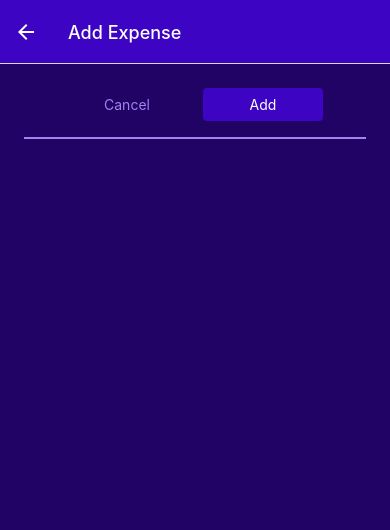
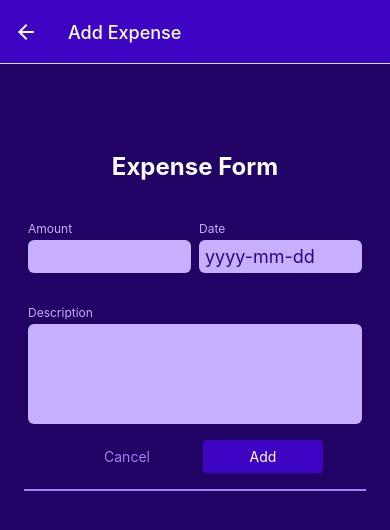
Before and after one commit to rachyharkov/rn-myexpensesapp, a React Native app: screen /ManageExpense in a window 390 px wide. Shown: the top 530 px of the page. Built offline with nearby package versions, Linux system fonts and the light colour scheme.

Commit message:
CRUD - Add

```diff
--- a/App.js
+++ b/App.js
@@ -69,7 +69,7 @@ function ExpensesOverview() {
 export default function App() {
   return (
     <>
-      <StatusBar style="auto" />
+      <StatusBar style="light" />
       <ExpensesContextProvider>
         <NavigationContainer>
           <Stack.Navigator screenOptions={{
--- /dev/null
+++ b/components/ManageExpense/ExpenseForm.js
@@ -0,0 +1,107 @@
+import { useState } from "react";
+import { StyleSheet, View, Text } from "react-native";
+import Input from "./Input";
+import Button from "../UI/Button";
+
+function ExpenseForm({ submitButtonLabel, onCancel, onSubmit }) {
+  const [inputValues, setInputValues] = useState({
+    amount: "",
+    date: "",
+    description: "",
+  });
+
+  function inputChangedHandler(inputIdentifier, enteredValue) {
+    setInputValues((currentInputValues) => {
+      return {
+        ...currentInputValues,
+        [inputIdentifier]: enteredValue,
+      };
+    });
+  }
+
+  function submitHandler() {
+    const expenseData = {
+      amount: +inputValues.amount,
+      date: new Date(inputValues.date),
+      description: inputValues.description,
+    };
+
+    onSubmit(expenseData);
+  }
+
+  return (
+    <View style={styles.form}>
+      <Text style={styles.title}>Expense Form</Text>
+      <View style={styles.inputRow}>
+        <Input
+          style={styles.rowInput}
+          label="Amount"
+          textInputConfig={{
+            keyboardType: "decimal-pad",
+            onChangeText: inputChangedHandler.bind(this, "amount"),
+            value: inputValues.amount,
+          }}
+        />
+        <Input
+          style={styles.rowInput}
+          label="Date"
+          textInputConfig={{
+            placeholder: "yyyy-mm-dd",
+            maxLength: 10,
+            onChangeText: inputChangedHandler.bind(this, "date"),
+            value: inputValues.date,
+          }}
+        />
+      </View>
+      <Input
+        label="Description"
+        textInputConfig={{
+          multiline: true,
+          autoCorrect: false,
+          // autoCapitalize: "sentences",
+          onChangeText: inputChangedHandler.bind(this, "description"),
+          value: inputValues.description,
+        }}
+      />
+      <View style={styles.buttons}>
+        <Button style={styles.button} mode="flat" onPress={onCancel}>
+          Cancel
+        </Button>
+        <Button style={styles.button} onPress={submitHandler}>
+          {submitButtonLabel}
+        </Button>
+      </View>
+    </View>
+  );
+}
+
+export default ExpenseForm;
+
+const styles = StyleSheet.create({
+  form: {
+    marginTop: 40,
+  },
+  title: {
+    fontSize: 24,
+    fontWeight: "bold",
+    color: "white",
+    marginVertical: 24,
+    textAlign: "center",
+  },
+  inputRow: {
+    flexDirection: "row",
+    justifyContent: "space-between",
+  },
+  rowInput: {
+    flex: 1,
+  },
+  button: {
+    minWidth: 120,
+    marginHorizontal: 8,
+  },
+  buttons: {
+    flexDirection: "row",
+    justifyContent: "center",
+    alignItems: "center",
+  },
+});
--- /dev/null
+++ b/components/ManageExpense/Input.js
@@ -0,0 +1,43 @@
+import { StyleSheet, Text, TextInput, View } from "react-native";
+import { GlobalStyles } from "../../constants/styles";
+
+function Input({label, style, textInputConfig}) {
+
+  let inputStyles = [styles.input]
+
+  if(textInputConfig && textInputConfig.multiline){
+    inputStyles.push(styles.inputMultiline)
+  }
+
+  return (
+    <View style={[styles.inputContainer, style]}>
+      <Text style={styles.label}>{label}</Text>
+      <TextInput style={inputStyles} {...textInputConfig} />
+    </View>
+  )
+}
+
+export default Input
+
+const styles = StyleSheet.create({
+  inputContainer: {
+    marginHorizontal: 4,
+    marginVertical: 16,
+  },
+  label: {
+    fontSize: 12,
+    color: GlobalStyles.colors.primary100,
+    marginBottom: 4,
+  },
+  input: {
+    backgroundColor: GlobalStyles.colors.primary100,
+    color: GlobalStyles.colors.primary700,
+    padding: 6,
+    borderRadius: 6,
+    fontSize: 18
+  },
+  inputMultiline: {
+    minHeight: 100,
+    textAlignVertical: 'top'
+  }
+})
--- a/screens/ManageExpense.js
+++ b/screens/ManageExpense.js
@@ -1,5 +1,6 @@
 import { useContext, useLayoutEffect } from "react";
 import { StyleSheet, Text, View } from "react-native";
+import ExpenseForm from "../components/ManageExpense/ExpenseForm";
 import Button from "../components/UI/Button";
 import IconButton from "../components/UI/IconButton";
 import { GlobalStyles } from "../constants/styles";
@@ -7,7 +8,7 @@ import { ExpensesContext } from "../store/expenses-context";
 
 function ManageExpense({ route, navigation }) {
 
-    const expenseCtx = useContext(ExpensesContext)
+  const expenseCtx = useContext(ExpensesContext)
   const editedExpenseId = route.params?.expenseId;
   const isEditing = !!editedExpenseId;
 
@@ -27,36 +28,22 @@ function ManageExpense({ route, navigation }) {
     navigation.goBack();
   }
 
-  function confirmHandler() {
+  function confirmHandler(expenseData) {
     if (isEditing) {
       expenseCtx.updateExpense(
         editedExpenseId,
-        {
-            description: 'Test Editeddd',
-            amount: 100,
-            date: new Date('2022-12-12'),
-        }
+        expenseData,
       );
     } else {
-        expenseCtx.addExpense({
-            description: 'Test',
-            amount: 100,
-            date: new Date('2022-12-12'),
-        });
+        expenseCtx.addExpense(expenseData);
     }
     navigation.goBack();
   }
 
   return (
     <View style={styles.container}>
-      <View style={styles.buttons}>
-        <Button style={styles.button} mode="flat" onPress={cancelHandler}>
-          Cancel
-        </Button>
-        <Button style={styles.button} onPress={confirmHandler}>
-          {isEditing ? "Update" : "Add"}
-        </Button>
-      </View>
+      <ExpenseForm submitButtonLabel={isEditing ? 'Update' : 'Add'} onCancel={cancelHandler} onSubmit={confirmHandler}/>
+
       <View style={styles.deleteContainer}>
         {isEditing && (
           <IconButton
@@ -87,14 +74,5 @@ const styles = StyleSheet.create({
     borderTopWidth: 2,
     borderTopColor: GlobalStyles.colors.primary200,
     alignItems: "center",
-  },
-  button: {
-    minWidth: 120,
-    marginHorizontal: 8,
-  },
-  buttons: {
-    flexDirection: "row",
-    justifyContent: "center",
-    alignItems: "center",
-  },
+  }
 });
```
